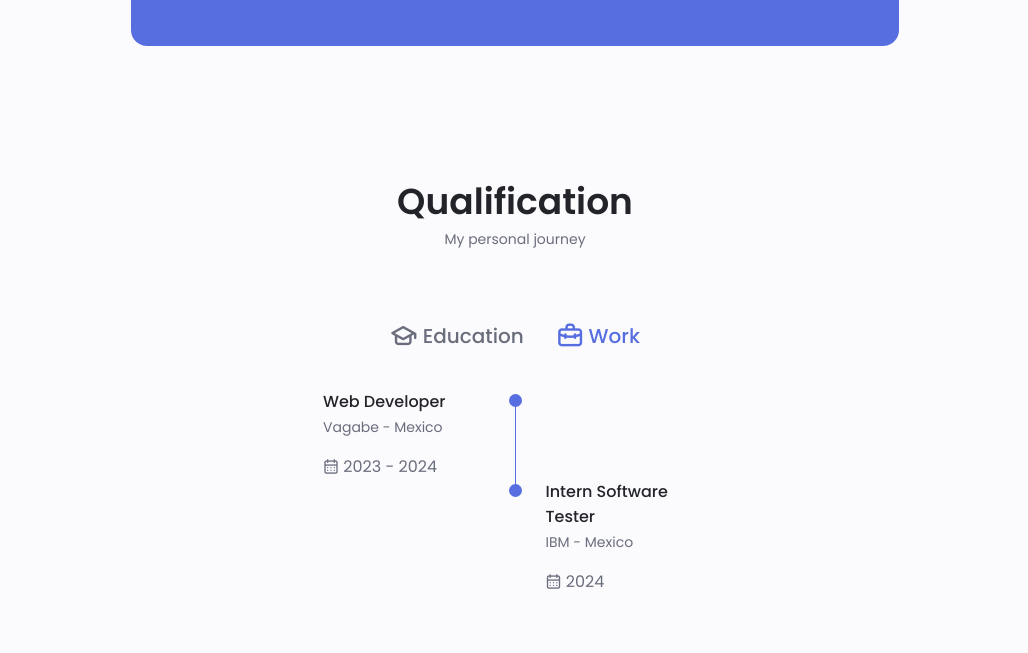
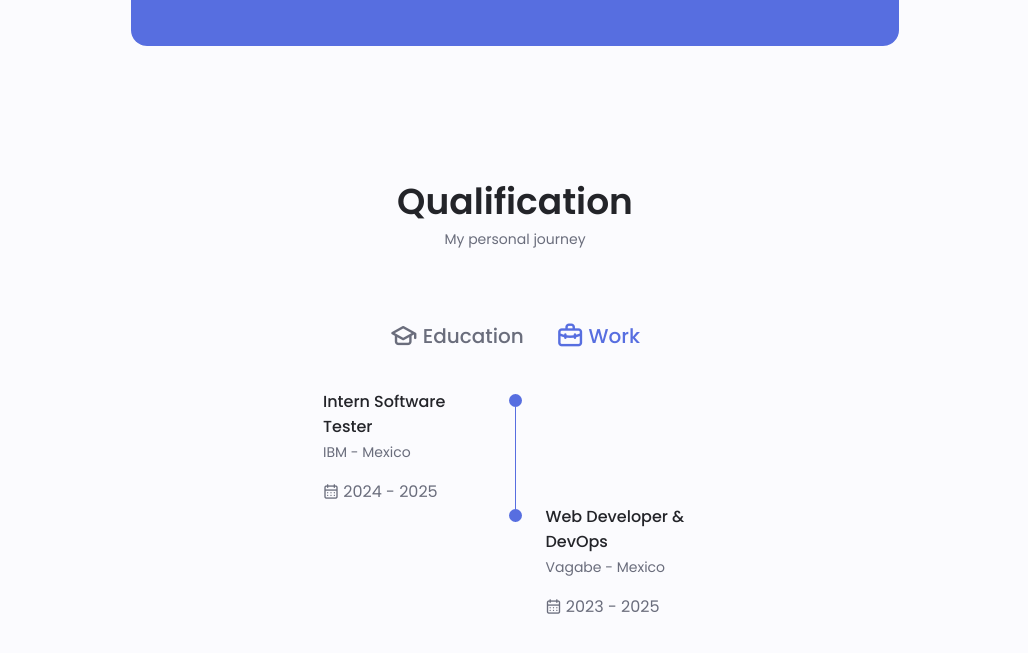
Before and after one commit to milosnowcat/milosnowcat.github.io, a plain HTML site: page index.html in a window 1280 px wide. Both pictures are taken after a click on the element "Work". Shown: the part 3766-4419 px from the top of the page, without its empty margins (125-1153 px from the left). Drawn offline with nearby package versions, Linux system fonts and the light colour scheme.

Commit message:
fix: prioritize lastest education and work

```diff
--- a/index.html
+++ b/index.html
@@ -761,6 +761,42 @@
               data-content
               id="education"
             >
+              <!--==================== QUALIFICATION 3 ====================-->
+              <div class="qualification__data">
+                <div>
+                  <h3 class="qualification__title">TSUSI</h3>
+                  <span class="qualification__subtitle"> Mexico - CUCEI </span>
+                  <div class="qualification__calendar">
+                    <i class="uil uil-calendar-alt"></i>
+                    2024 - 2025
+                  </div>
+                </div>
+
+                <div>
+                  <span class="qualification__rounder"></span>
+                  <span class="qualification__line"></span>
+                </div>
+              </div>
+
+              <!--==================== QUALIFICATION 2 ====================-->
+              <div class="qualification__data">
+                <div></div>
+
+                <div>
+                  <span class="qualification__rounder"></span>
+                  <span class="qualification__line"></span>
+                </div>
+
+                <div>
+                  <h3 class="qualification__title">P-TECH</h3>
+                  <span class="qualification__subtitle"> Mexico - IBM </span>
+                  <div class="qualification__calendar">
+                    <i class="uil uil-calendar-alt"></i>
+                    2021 - 2024
+                  </div>
+                </div>
+              </div>
+
               <!--==================== QUALIFICATION 1 ====================-->
               <div class="qualification__data">
                 <div>
@@ -776,62 +812,43 @@
 
                 <div>
                   <span class="qualification__rounder"></span>
-                  <span class="qualification__line"></span>
-                </div>
-              </div>
-
+                </div>
+              </div>
+            </div>
+
+            <!--==================== QUALIFICATION CONTENT 2 ====================-->
+            <div class="qualification__content" data-content id="work">
               <!--==================== QUALIFICATION 2 ====================-->
               <div class="qualification__data">
-                <div></div>
-
-                <div>
-                  <span class="qualification__rounder"></span>
-                </div>
-
-                <div>
-                  <h3 class="qualification__title">P-TECH</h3>
-                  <span class="qualification__subtitle"> Mexico - IBM </span>
-                  <div class="qualification__calendar">
-                    <i class="uil uil-calendar-alt"></i>
-                    2021 - 2024
-                  </div>
-                </div>
-              </div>
-            </div>
-
-            <!--==================== QUALIFICATION CONTENT 2 ====================-->
-            <div class="qualification__content" data-content id="work">
-              <!--==================== QUALIFICATION 1 ====================-->
-              <div class="qualification__data">
-                <div>
-                  <h3 class="qualification__title">Web Developer</h3>
-                  <span class="qualification__subtitle"> Vagabe - Mexico </span>
-                  <div class="qualification__calendar">
-                    <i class="uil uil-calendar-alt"></i>
-                    2023 - 2024
-                  </div>
-                </div>
-
-                <div>
-                  <span class="qualification__rounder"></span>
-                  <span class="qualification__line"></span>
-                </div>
-              </div>
-
-              <!--==================== QUALIFICATION 2 ====================-->
-              <div class="qualification__data">
-                <div></div>
-
-                <div>
-                  <span class="qualification__rounder"></span>
-                </div>
-
                 <div>
                   <h3 class="qualification__title">Intern Software Tester</h3>
                   <span class="qualification__subtitle"> IBM - Mexico </span>
                   <div class="qualification__calendar">
                     <i class="uil uil-calendar-alt"></i>
-                    2024
+                    2024 - 2025
+                  </div>
+                </div>
+
+                <div>
+                  <span class="qualification__rounder"></span>
+                  <span class="qualification__line"></span>
+                </div>
+              </div>
+
+              <!--==================== QUALIFICATION 1 ====================-->
+              <div class="qualification__data">
+                <div></div>
+
+                <div>
+                  <span class="qualification__rounder"></span>
+                </div>
+
+                <div>
+                  <h3 class="qualification__title">Web Developer & DevOps</h3>
+                  <span class="qualification__subtitle"> Vagabe - Mexico </span>
+                  <div class="qualification__calendar">
+                    <i class="uil uil-calendar-alt"></i>
+                    2023 - 2025
                   </div>
                 </div>
               </div>
@@ -1115,7 +1132,11 @@
             </div>
             <!--==================== PORTFOLIO 13 ====================-->
             <div class="portfolio__content grid swiper-slide">
-              <img src="assets/img/musicpy.webp" alt="" class="portfolio__img" />
+              <img
+                src="assets/img/musicpy.webp"
+                alt=""
+                class="portfolio__img"
+              />
 
               <div class="portfolio__data">
                 <h3 class="portfolio__title">music.py</h3>
@@ -1155,7 +1176,11 @@
             </div>
             <!--==================== PORTFOLIO 11 ====================-->
             <div class="portfolio__content grid swiper-slide">
-              <img src="assets/img/hexagon.webp" alt="" class="portfolio__img" />
+              <img
+                src="assets/img/hexagon.webp"
+                alt=""
+                class="portfolio__img"
+              />
 
               <div class="portfolio__data">
                 <h3 class="portfolio__title">twitter.py</h3>
@@ -1230,7 +1255,11 @@
             </div>
             <!--==================== PORTFOLIO 8 ====================-->
             <div class="portfolio__content grid swiper-slide">
-              <img src="assets/img/mariopy.webp" alt="" class="portfolio__img" />
+              <img
+                src="assets/img/mariopy.webp"
+                alt=""
+                class="portfolio__img"
+              />
 
               <div class="portfolio__data">
                 <h3 class="portfolio__title">mario.py</h3>
@@ -1339,7 +1368,11 @@
             </div>
             <!--==================== PORTFOLIO 3 ====================-->
             <div class="portfolio__content grid swiper-slide">
-              <img src="assets/img/quotepy.webp" alt="" class="portfolio__img" />
+              <img
+                src="assets/img/quotepy.webp"
+                alt=""
+                class="portfolio__img"
+              />
 
               <div class="portfolio__data">
                 <h3 class="portfolio__title">quote.py</h3>
```
